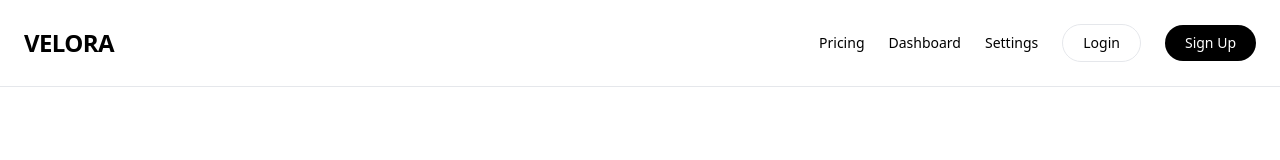
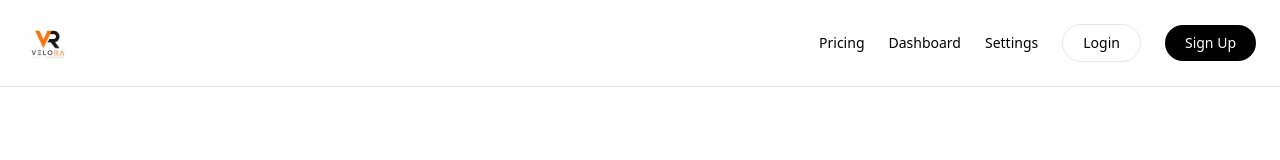
Before and after one commit to Ravs10/saas-starter-kit, a Next.js app: page / in a window 1280 px wide. Shown: the top 160 px of the page. Built offline with nearby package versions, Linux system fonts and the light colour scheme.

Commit message:
Update Navbar component to remove Sign Up button shadow
Removed shadow effect on Sign Up button in Navbar.

```diff
--- a/app/components/Navbar.tsx
+++ b/app/components/Navbar.tsx
@@ -4,23 +4,23 @@ export default function Navbar() {
   const [open, setOpen] = useState(false)
   return (
     <nav className="flex justify-between items-center p-4 md:p-6 border-b bg-white/80 backdrop-blur-xl sticky top-0 z-50">
-      <a href="/" className="text-2xl font-black tracking-tight hover:tracking-wider transition-all duration-300">VELORA</a>
+      <a href="/" className="hover:opacity-80 transition">
+        <img src="/velora-logo.png" alt="VELORA" className="h-7 md:h-8 w-auto object-contain" />
+      </a>
       <div className="hidden md:flex gap-6 items-center">
         <a href="/pricing" className="text-sm font-medium hover:text-orange-500 transition">Pricing</a>
         <a href="/dashboard" className="text-sm font-medium hover:text-orange-500 transition">Dashboard</a>
         <a href="/settings" className="text-sm font-medium hover:text-orange-500 transition">Settings</a>
         <a href="/login" className="px-5 py-2 border rounded-full text-sm hover:bg-black hover:text-white transition-all">Login</a>
-        <a href="/signup" className="px-5 py-2 bg-black text-white rounded-full text-sm hover:scale-105 hover:shadow-lg transition-all">Sign Up</a>
+        <a href="/signup" className="px-5 py-2 bg-black text-white rounded-full text-sm hover:scale-105 transition-all">Sign Up</a>
       </div>
       <button onClick={()=>setOpen(!open)} className="md:hidden p-2 border rounded-xl">{open ? "✕" : "☰"}</button>
       {open && (
-        <div className="absolute top-[65px] left-0 w-full bg-white border-b p-6 flex flex-col gap-4 md:hidden animate-in slide-in-from-top-2">
+        <div className="absolute top-[65px] left-0 w-full bg-white border-b p-6 flex flex-col gap-4 md:hidden">
           <a href="/" onClick={()=>setOpen(false)}>🏠 Home</a>
           <a href="/pricing" onClick={()=>setOpen(false)}>💰 Pricing</a>
           <a href="/dashboard" onClick={()=>setOpen(false)}>📊 Dashboard</a>
           <a href="/settings" onClick={()=>setOpen(false)}>⚙️ Settings</a>
-          <a href="/login" className="border p-3 rounded-xl text-center">Login</a>
-          <a href="/signup" className="bg-black text-white p-3 rounded-xl text-center">Sign Up</a>
         </div>
       )}
     </nav>
```
